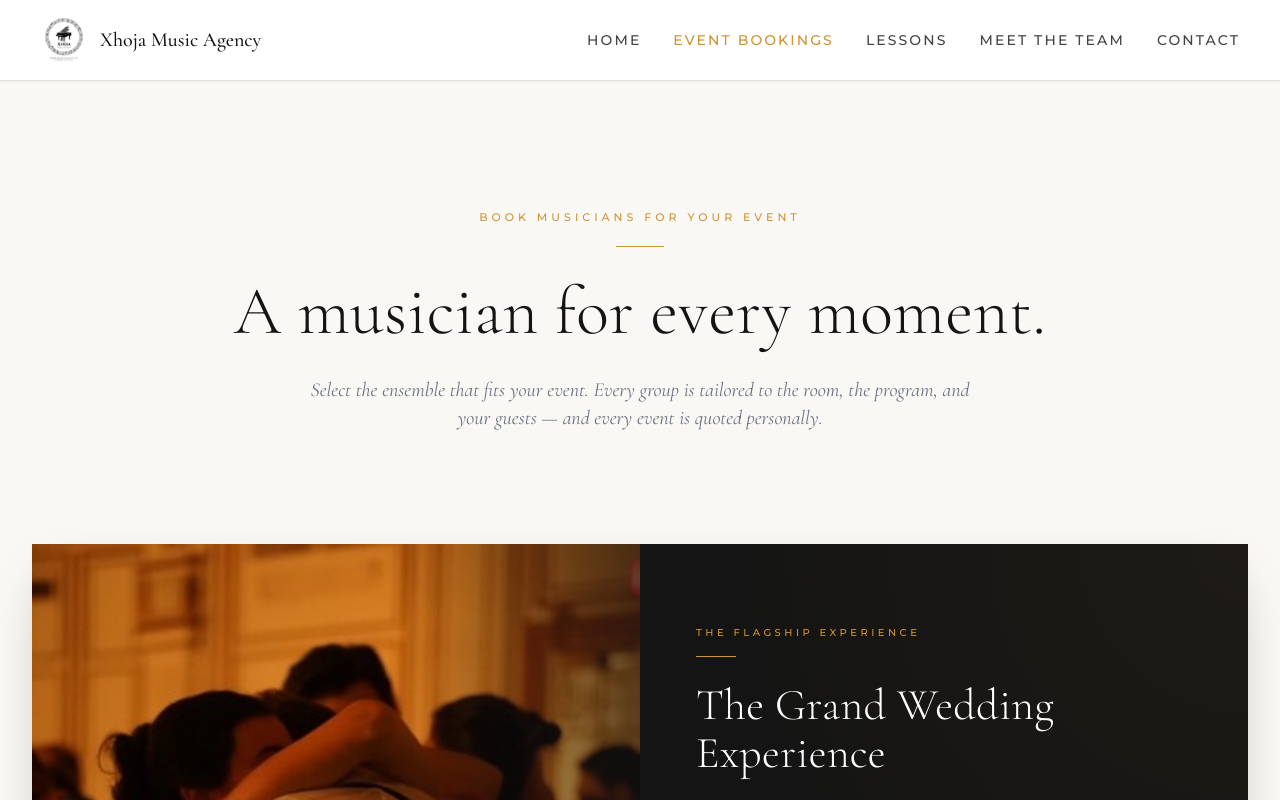
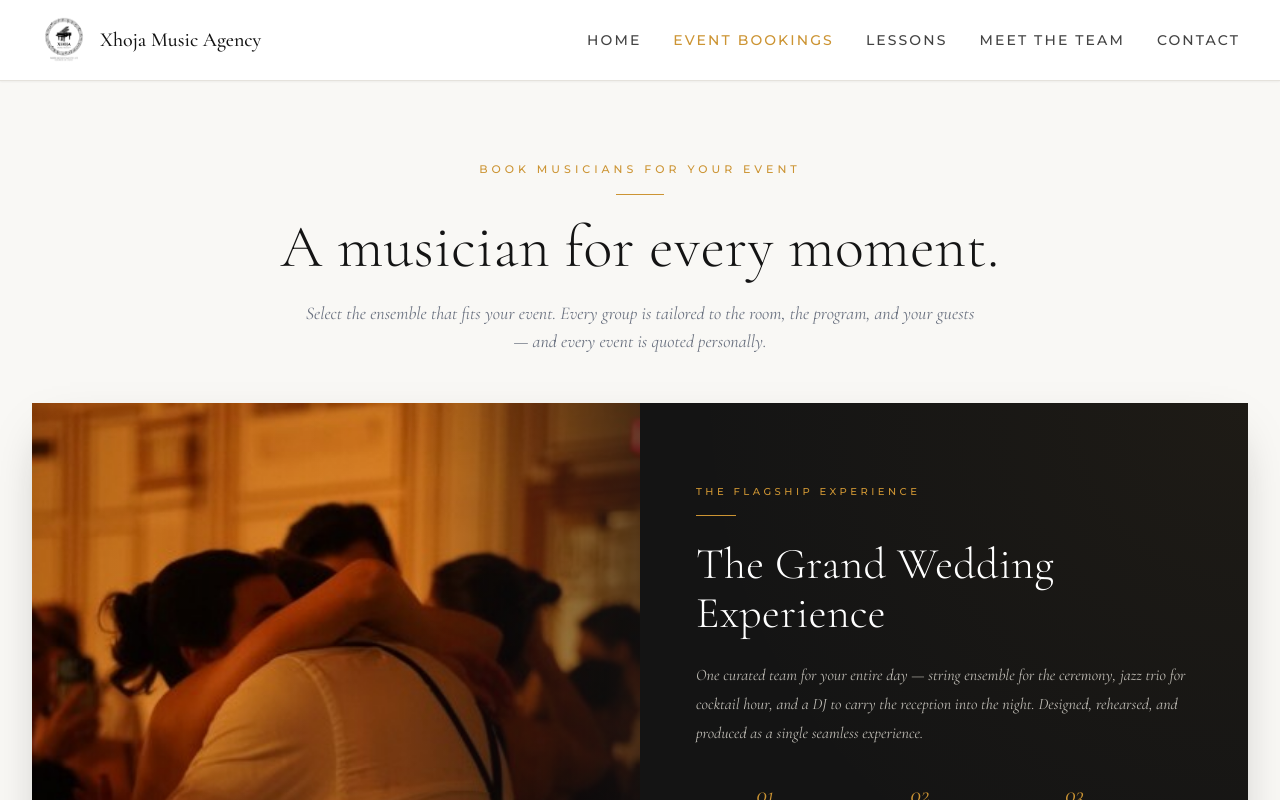
Before and after one commit to xhojamusicagency-cmd/xhoja-music-agency, a React (Vite) app: page /ensembles in a window 1280 px wide. Shown: the top 800 px of the page. Built offline with nearby package versions, Linux system fonts and the light colour scheme.

Commit message:
Tighten Ensembles page spacing so wedding card sits much higher up the page

```diff
--- a/src/pages/Ensembles.tsx
+++ b/src/pages/Ensembles.tsx
@@ -84,16 +84,16 @@ export default function Ensembles() {
   return (
     <div className="bg-cream-light">
       {/* Page header */}
-      <section className="bg-cream-light pt-24 pb-20 md:pt-32 md:pb-28">
+      <section className="bg-cream-light pt-14 pb-8 md:pt-20 md:pb-10">
         <div className="max-w-4xl mx-auto px-4 sm:px-6 lg:px-8 text-center">
-          <p className="text-gold uppercase tracking-[4px] text-[11px] mb-5 font-medium">
+          <p className="text-gold uppercase tracking-[4px] text-[11px] mb-4 font-medium">
             Book Musicians For Your Event
           </p>
-          <div className="w-12 h-px bg-gold mx-auto mb-7"></div>
-          <h1 className="font-serif text-[44px] sm:text-[56px] md:text-[68px] font-light leading-[1.08] tracking-[0.5px] mb-7 text-dark">
+          <div className="w-12 h-px bg-gold mx-auto mb-5"></div>
+          <h1 className="font-serif text-[40px] sm:text-[52px] md:text-[60px] font-light leading-[1.08] tracking-[0.5px] mb-5 text-dark">
             A musician for every moment.
           </h1>
-          <p className="font-serif italic text-lg md:text-xl text-gray-500 max-w-2xl mx-auto leading-[1.8]">
+          <p className="font-serif italic text-base md:text-lg text-gray-500 max-w-2xl mx-auto leading-[1.7]">
             Select the ensemble that fits your event. Every group is tailored to the room, the program, and your guests — and every event is quoted personally.
           </p>
         </div>
@@ -104,7 +104,7 @@ export default function Ensembles() {
         const flagship = ENSEMBLES.find((e) => e.flagship);
         if (!flagship) return null;
         return (
-          <section className="bg-cream-light pb-16 md:pb-20">
+          <section className="bg-cream-light pt-2 pb-12 md:pb-16">
             <div className="max-w-7xl mx-auto px-4 sm:px-6 lg:px-8">
               <Link
                 to={consultUrl(flagship.name)}
```
